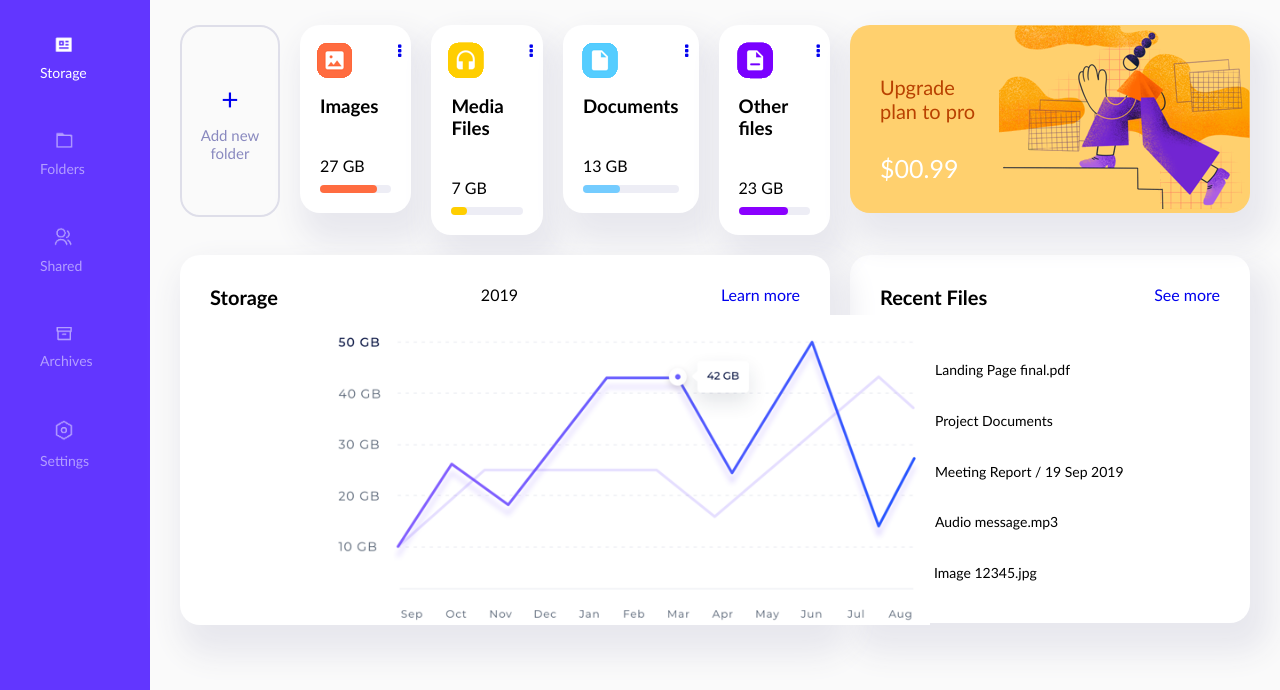
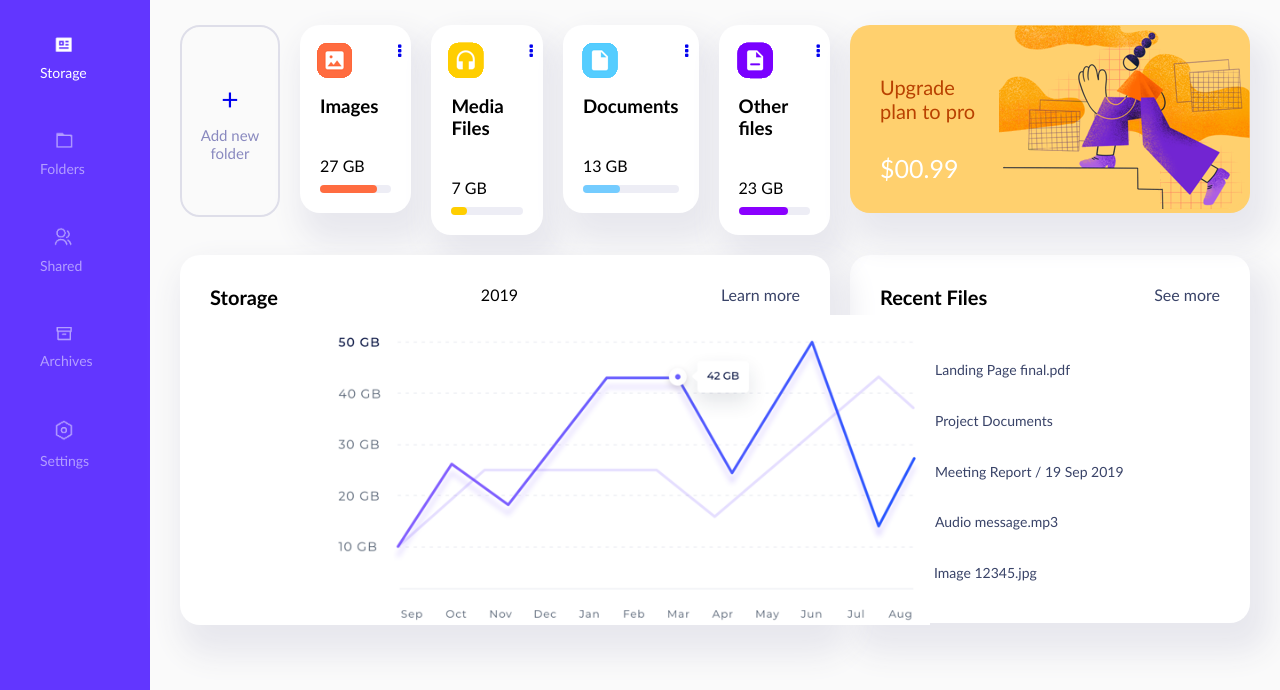
Before and after one commit to Mnde81/cloud, a website: page index.html in a window 1280 px wide. Shown: the part 110-800 px from the top of the page. Drawn offline with Linux system fonts and the light colour scheme.

Commit message:
updated file

```diff
--- a/css/main.css
+++ b/css/main.css
@@ -244,6 +244,7 @@ main {
 
 .link2 {
     text-decoration: none;
+    color: #394368;
 }
 
 .block5 > p {
@@ -269,6 +270,7 @@ main {
     flex-direction: column;
     gap: 10px;
     font-size: 14px;
+    color: #394368;
 }
 
 .recent-list-1 {
```
